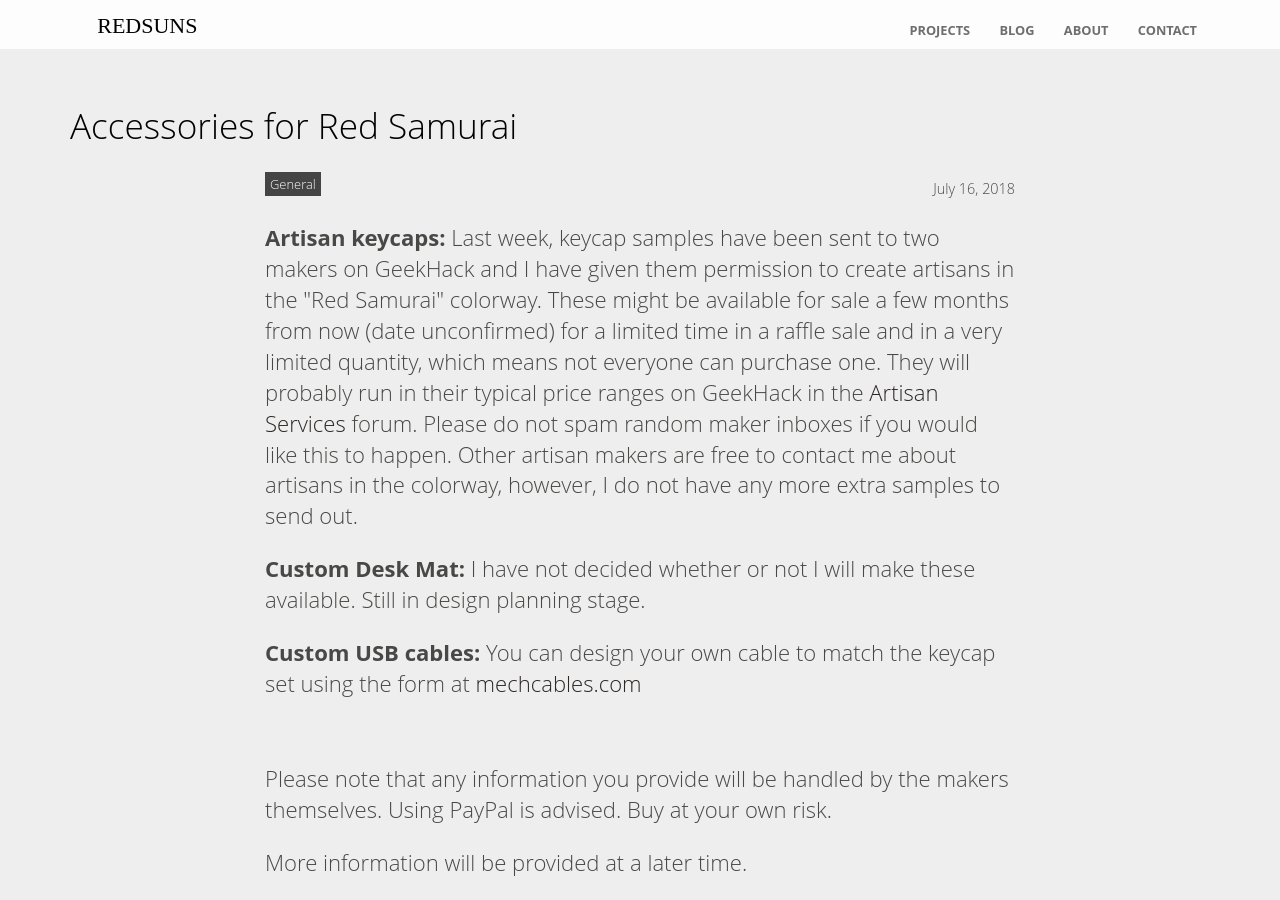
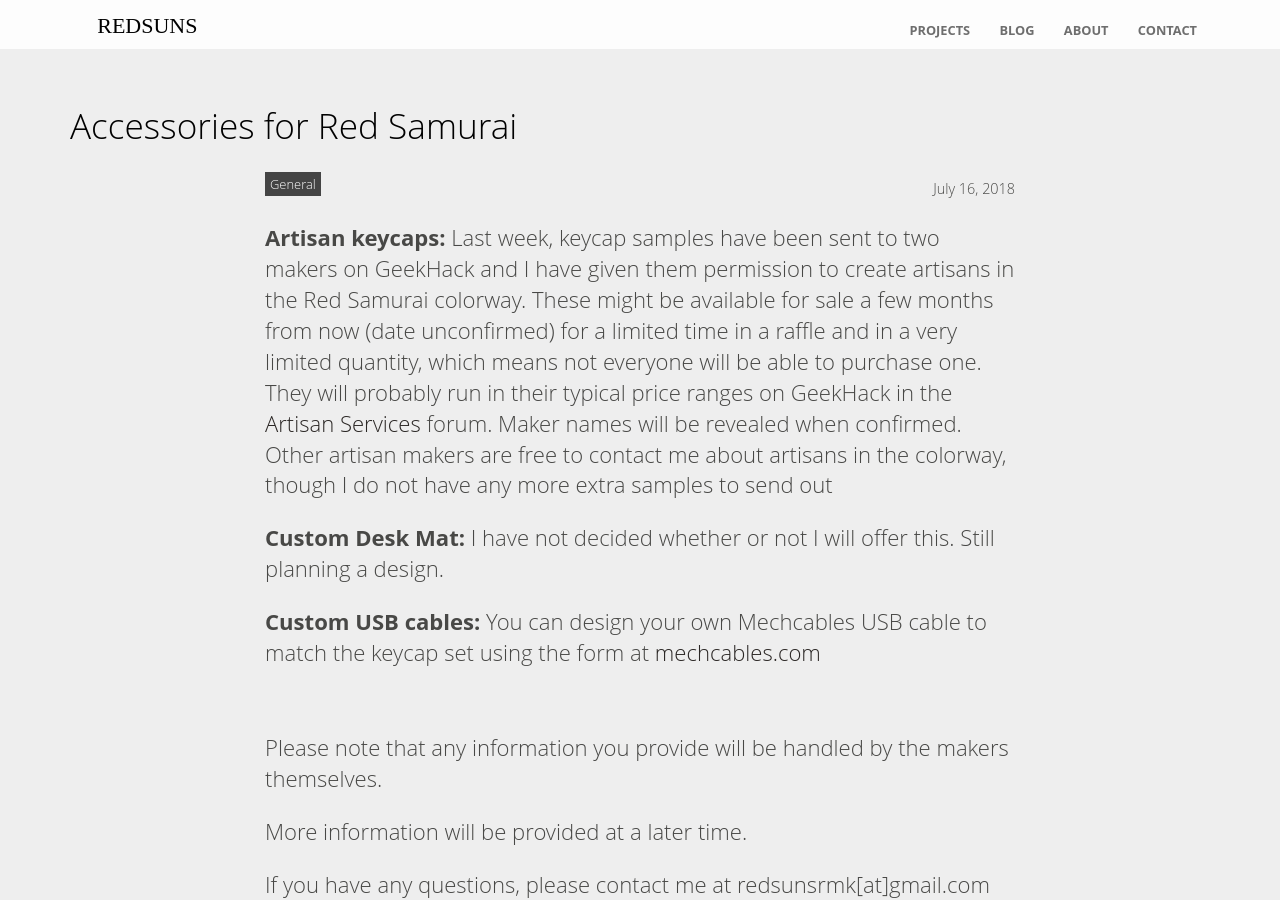
Before and after one commit to RedSunsRMK/redsunsrmk.github.io, a Jekyll site: the page built from _posts/2018-07-16-accessories-for-the-red-samurai.html, in a window 1280 px wide and 900 px high. Built offline with Jekyll 4.4.1, drawn with Linux system fonts in a browser that asks for light colours.

Commit message:
Update 2018-07-16-accessories-for-the-red-samurai.html

```diff
--- a/_posts/2018-07-16-accessories-for-the-red-samurai.html
+++ b/_posts/2018-07-16-accessories-for-the-red-samurai.html
@@ -7,10 +7,10 @@ author_staff_member: redsuns
 
 ---
 
-<p><strong>Artisan keycaps:</strong> Last week, keycap samples have been sent to two makers on GeekHack and <!--more-->I have given them permission to create artisans in the "Red Samurai" colorway. These might be available for sale a few months from now (date unconfirmed) for a limited time in a raffle sale and in a very limited quantity, which means not everyone can purchase one. They will probably run in their typical price ranges on GeekHack in the <a href="https://geekhack.org/index.php?board=160.0" target="_blank">Artisan Services</a> forum. Please do not spam random maker inboxes if you would like this to happen. Other artisan makers are free to contact me about artisans in the colorway, however, I do not have any more extra samples to send out.</p>
-<p><strong>Custom Desk Mat:</strong> I have not decided whether or not I will make these available. Still in design planning stage.</p>
-<p><strong>Custom USB cables:</strong> You can design your own cable to match the keycap set using the form at <a href="http://mechcables.com" target="_blank">mechcables.com</a></p>
+<p><strong>Artisan keycaps:</strong> Last week, keycap samples have been sent to two makers on GeekHack and <!--more-->I have given them permission to create artisans in the Red Samurai colorway. These might be available for sale a few months from now (date unconfirmed) for a limited time in a raffle and in a very limited quantity, which means not everyone will be able to purchase one. They will probably run in their typical price ranges on GeekHack in the <a href="https://geekhack.org/index.php?board=160.0" target="_blank">Artisan Services</a> forum. Maker names will be revealed when confirmed. Other artisan makers are free to contact me about artisans in the colorway, though I do not have any more extra samples to send out</p>
+<p><strong>Custom Desk Mat:</strong> I have not decided whether or not I will offer this. Still planning a design.</p>
+<p><strong>Custom USB cables:</strong> You can design your own Mechcables USB cable to match the keycap set using the form at <a href="http://mechcables.com" target="_blank">mechcables.com</a></p>
 <br />
-<p>Please note that any information you provide will be handled by the makers themselves. Using PayPal is advised. Buy at your own risk.</p>
+<p>Please note that any information you provide will be handled by the makers themselves.</p>
 <p>More information will be provided at a later time.</p>
 <p>If you have any questions, please contact me at redsunsrmk[at]gmail.com</p>
```
